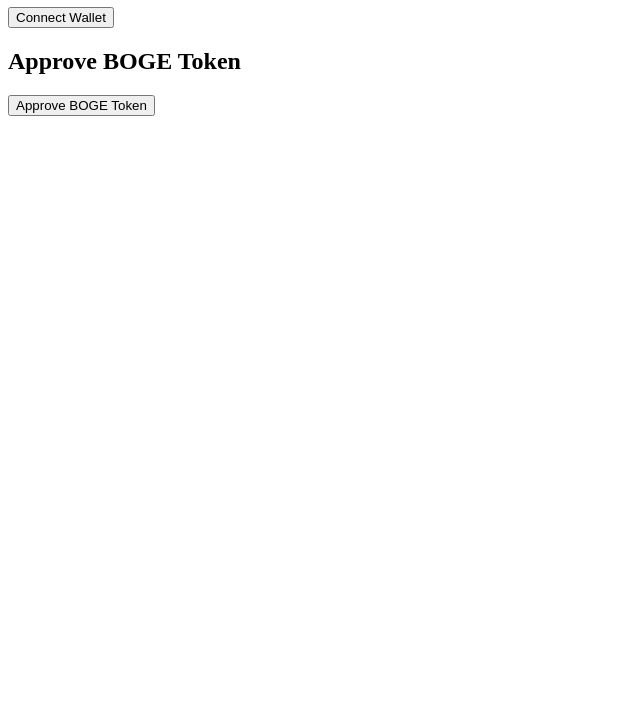
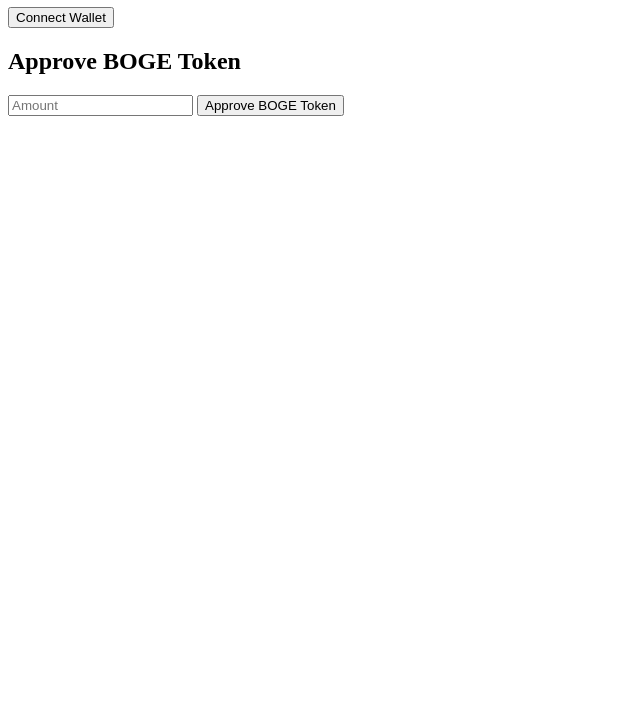
Before and after one commit to Smoke789-r/Blast-Token-Trial, a plain HTML site: page index.html in a window 1280 px wide. Shown: the part 73-800 px from the top of the page, without its empty margins (0-640 px from the left). Drawn offline with Linux system fonts and the light colour scheme.

Commit message:
Update index.html

```diff
--- a/index.html
+++ b/index.html
@@ -12,6 +12,7 @@
     <p id="walletAddress"></p>
 
     <h2>Approve BOGE Token</h2>
+    <input type="number" id="amount" placeholder="Amount">
     <button onclick="approveBOGEToken()">Approve BOGE Token</button>
 
     <script src="https://cdn.jsdelivr.net/npm/web3@1.6.1/dist/web3.min.js"></script>
```
